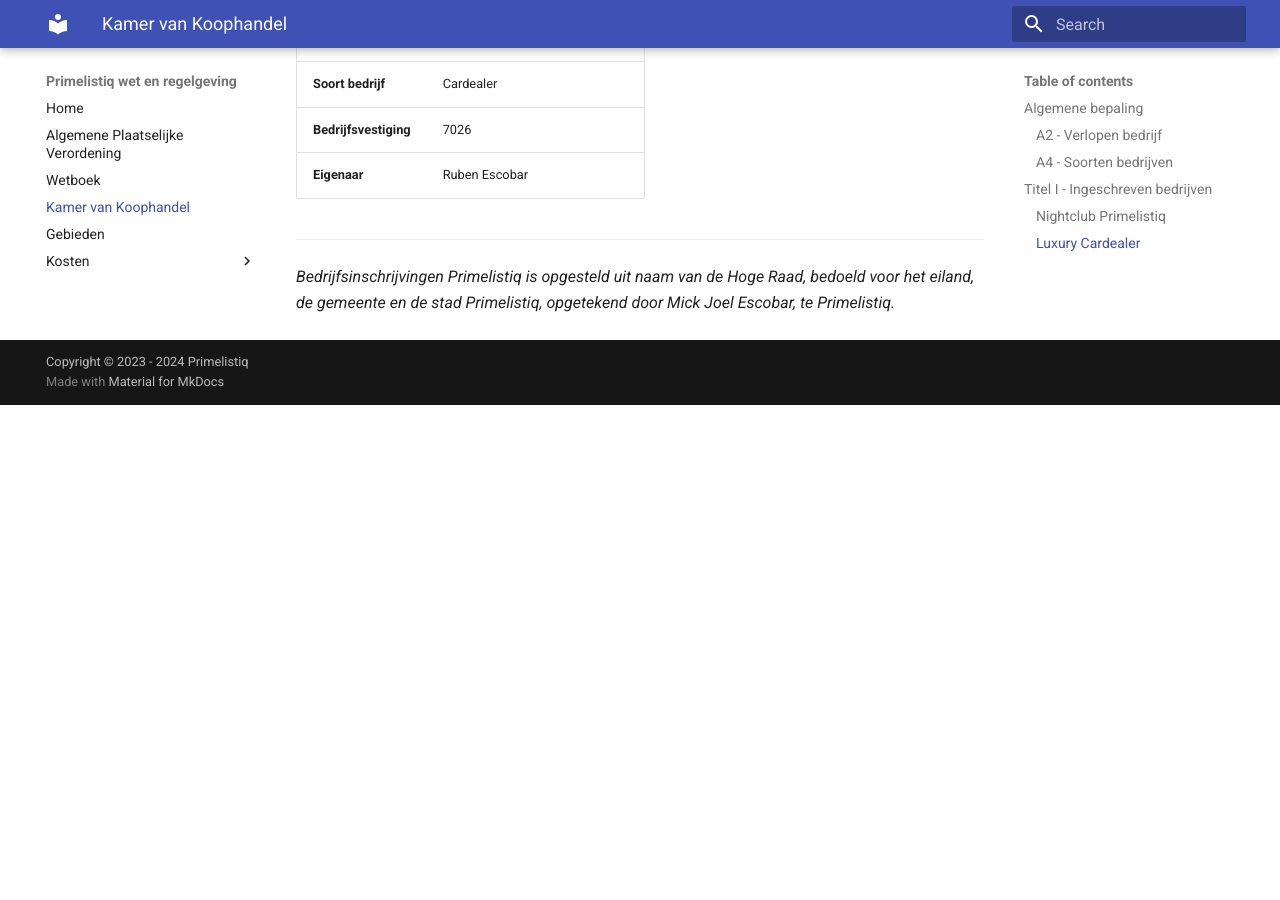
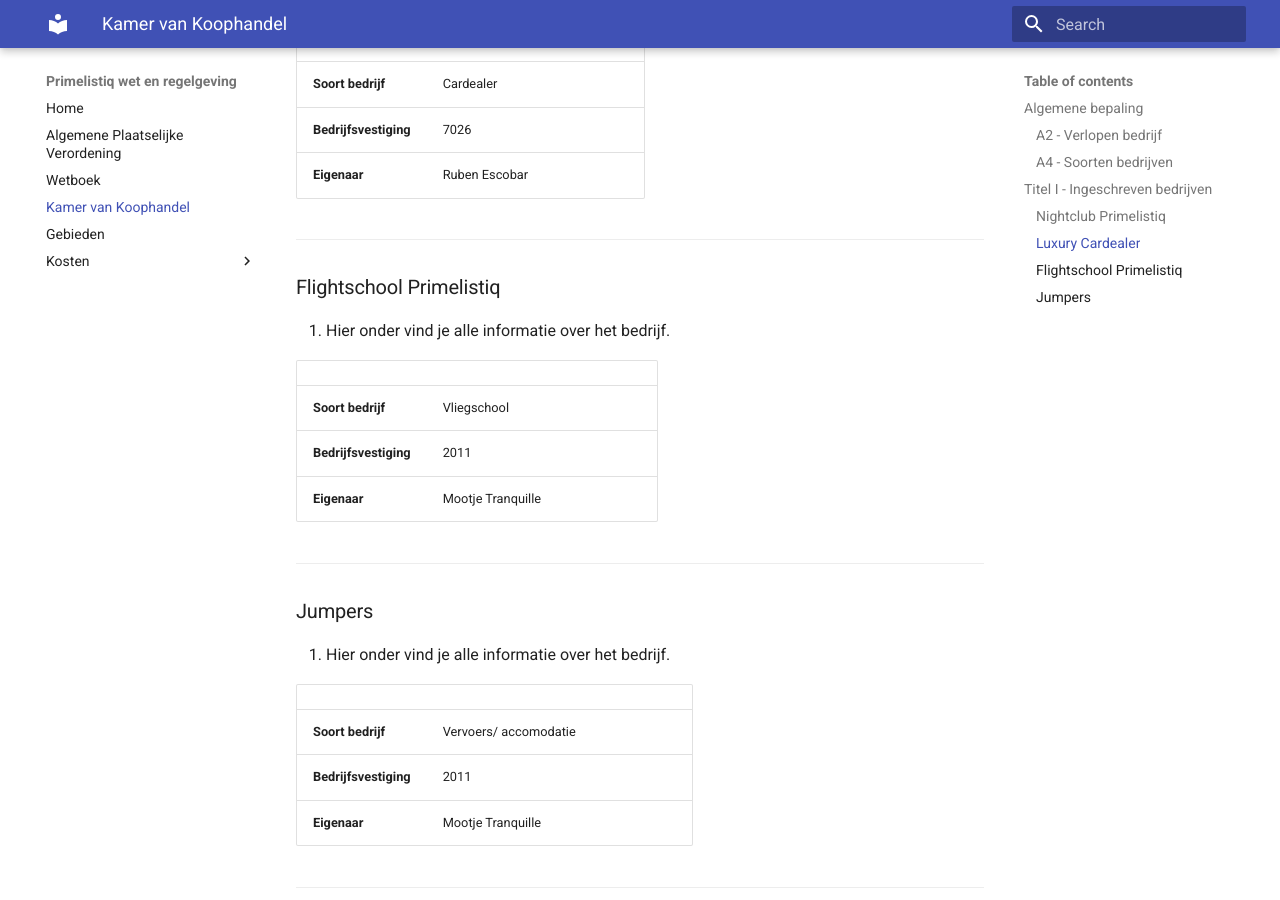
Before and after one commit to mickjoel/wetboek.sunstone, an MkDocs documentation site: the page built from docs/bedrijven.md, in a window 1280 px wide and 900 px high, scrolled down 1414 px. Built offline with MkDocs 1.6.1 and Material for MkDocs 9.7.7, drawn with Linux system fonts in a browser that asks for light colours; before the commit the page ends 1819 px from its top, so only the background shows below that.

Commit message:
Update bedrijven.md

```diff
--- a/docs/bedrijven.md
+++ b/docs/bedrijven.md
@@ -50,4 +50,28 @@
 | **Eigenaar**  | Ruben Escobar |
 
 ---------------------
+
+### Flightschool Primelistiq
+
+1. Hier onder vind je alle informatie over het bedrijf.
+
+|   |  |  |
+|---|---|---|
+|  **Soort bedrijf** | Vliegschool |
+| **Bedrijfsvestiging**  | 2011  |
+| **Eigenaar**  | Mootje Tranquille |
+
+---------------------
+
+### Jumpers
+
+1. Hier onder vind je alle informatie over het bedrijf.
+
+|   |  |  |
+|---|---|---|
+|  **Soort bedrijf** | Vervoers/ accomodatie |
+| **Bedrijfsvestiging**  | 2011  |
+| **Eigenaar**  | Mootje Tranquille |
+
+---------------------
 *Bedrijfsinschrijvingen Primelistiq is opgesteld uit naam van de Hoge Raad, bedoeld voor het eiland, de gemeente en de stad Primelistiq, opgetekend door Mick Joel Escobar, te Primelistiq.*
```
